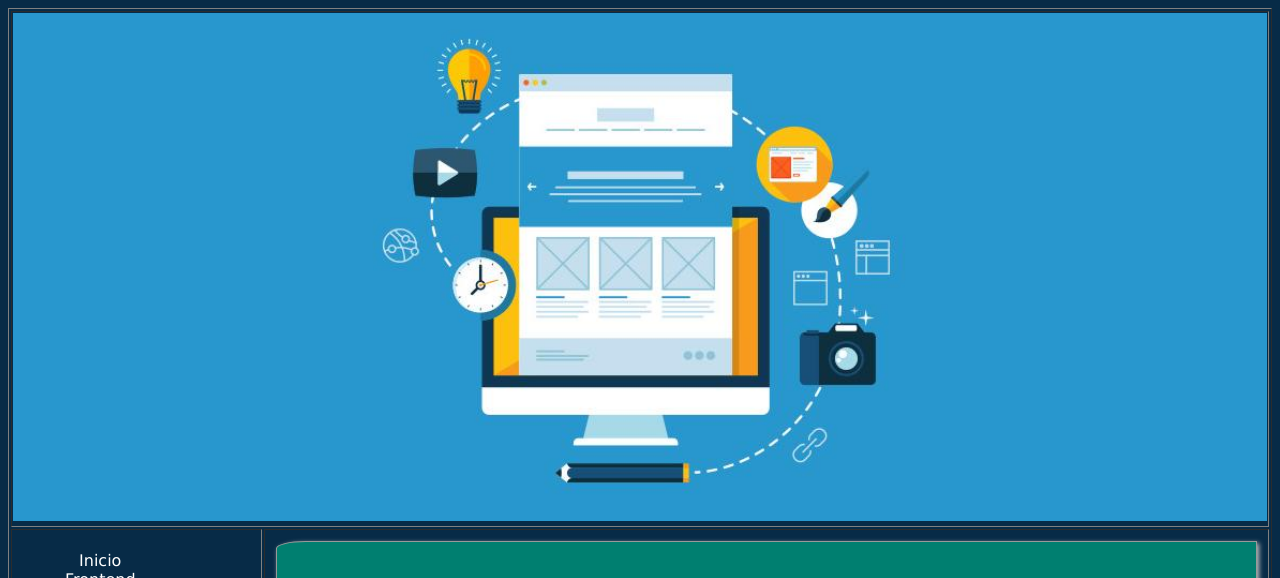
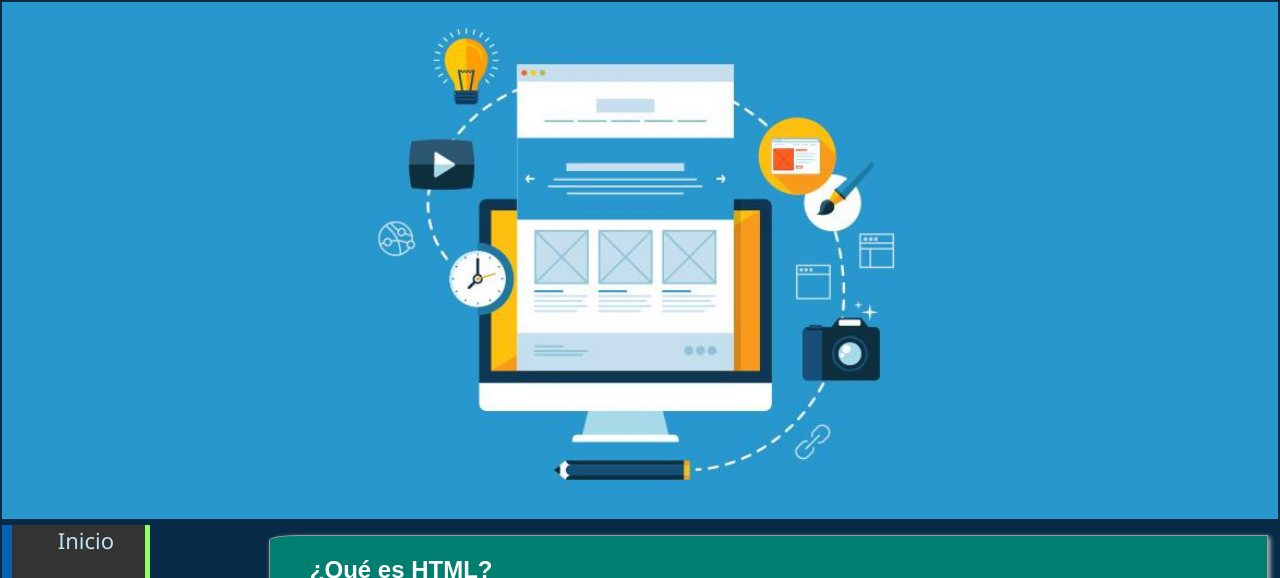
Before and after one commit to ponystation4/practica6, a plain HTML site: page index.html in a window 1280 px wide. Shown: the top 578 px of the page. Drawn offline with Linux system fonts and the light colour scheme.

Commit message:
CSS terminado

```diff
--- a/assets/css/styles.css
+++ b/assets/css/styles.css
@@ -5,6 +5,10 @@
     color: white;
     font-family: Arial, Helvetica, sans-serif;
     text-align: center;
+}
+*{
+    padding: 0px;
+    margin:  0px;
 }
 a{
     color: white;
@@ -38,9 +42,38 @@ p{
     font-family:'Segoe UI', Tahoma, Geneva, Verdana, sans-serif;
 }
 td{
-    vertical-align: text-top;
+    vertical-align: top;
 }
 ul{
-    list-style-type:none;
+    list-style:none;
     display: inline-block;
 }
+ul li{
+    font-family: 'Segoe UI', Tahoma, Geneva, Verdana, sans-serif;
+    font-size: 22px;
+    height: 60px;
+}
+ul li a{
+    background-color: #333;
+    border-left: 10px solid rgb(8,96,179);
+    border-right: 5px solid rgb(144,253,111);
+    color: #bfe1f1;
+    display: block;
+    height: 60px;
+    padding-left: 15px;
+    text-decoration: none;
+}
+ul li a:hover{
+    background-color: #0b1741;
+    border-left: 10px solid rgb(255, 200, 0);
+    border-right: 5px solid #0b1741;
+    box-shadow: 10px 10px 20 px #000;
+    color: #bfe1f1;
+    margin-left: 10px;
+    -moz-transform: rotate(4deg);
+    -webkit-transform: rotate(4deg);
+    transform: rotate(4deg);
+    -moz-transition: border-left 0.2s ease-in-out, transform 0.2s ease-in-out;
+    -webkit-transition: border-left 0.2s ease-in-out, transform 0.2s ease-in-out;
+    transition: border-left 0.2s ease-in-out, transform 0.2s ease-in-out;
+}
--- a/index.html
+++ b/index.html
@@ -7,7 +7,7 @@
     <link rel="stylesheet" type="text/css" href="assets/css/styles.css"> <!--Yo te maldigo, dirección absoluta-->
 </head>
 <body>
-    <table width="100%" border="1">
+    <table width="100%" border="0">
         <tr><!--Encabezado-->
             <td colspan="2">
                 <img src="assets/img/web-design-banner.jpg" alt="" width="100%">
```
